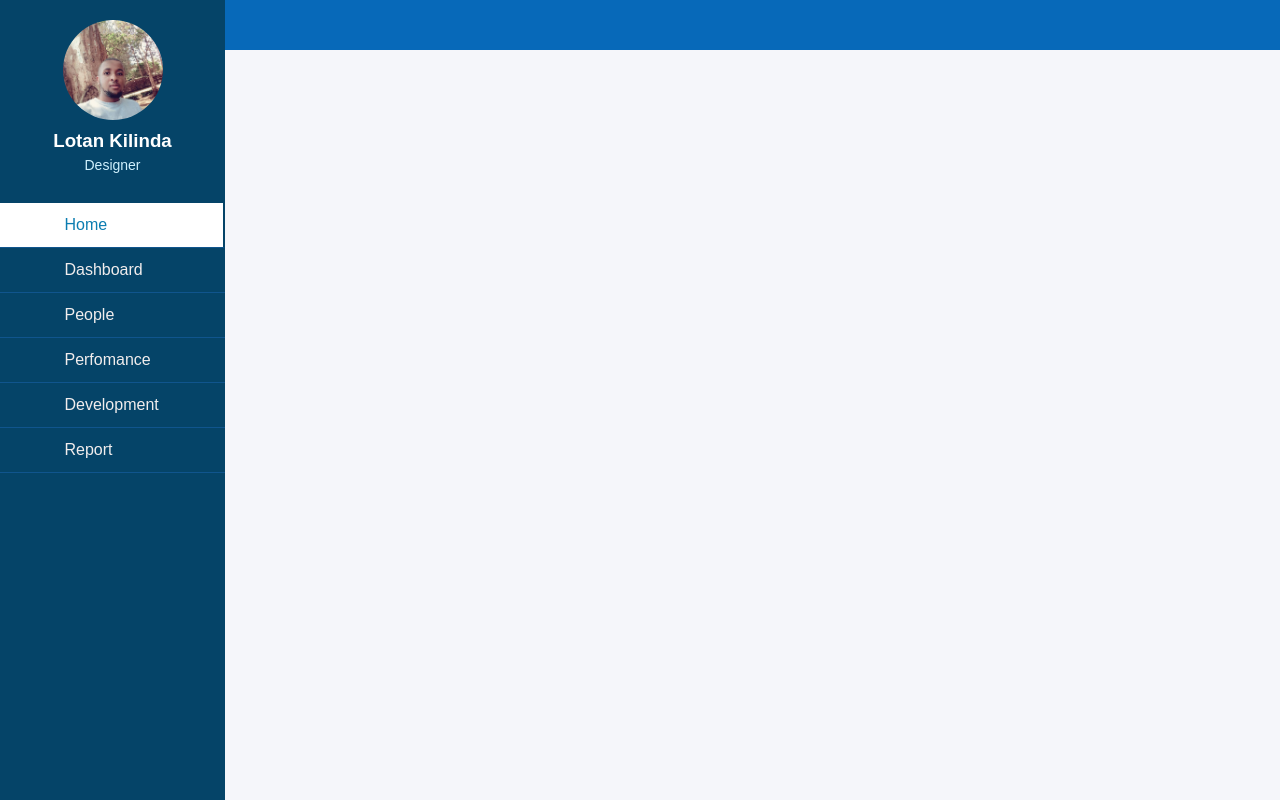
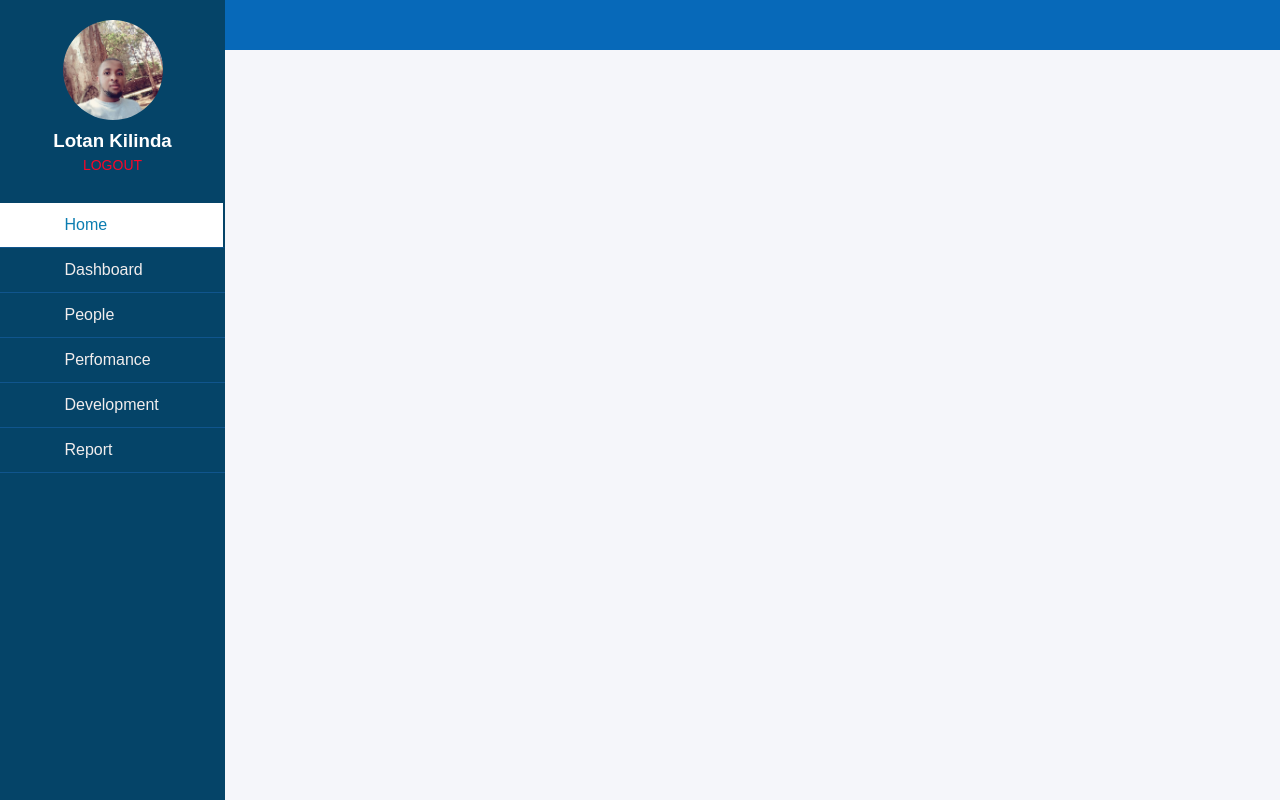
Before and after one commit to Lotany/Rizcakes, a PHP site: page /admin/dashboard.php in a window 1280 px wide. Run offline with PHP 8.4, Linux system fonts and the light colour scheme; the visitor is signed in with stand-in values (Sample User, id 1).

Commit message:
adding functonalities

```diff
--- a/admin/dashboard.php
+++ b/admin/dashboard.php
@@ -17,7 +17,7 @@ if (!isset($_SESSION["id"])) {
             <div class="profile">
                 <img src="../banner.jpg" alt="profile picture">
                 <h3>Lotan Kilinda</h3>
-                <p>Designer</p>
+                <a href="logout.php">Logout</a>
             </div>
             <ul>
                 <li>
--- a/admin/style.css
+++ b/admin/style.css
@@ -41,11 +41,14 @@ body {
     margin: 10px 0 5px;
 }
 
-.wrapper .sidebar .profile p {
-    color: rgb(206, 240, 253);
+.wrapper .sidebar .profile a{
+    color: rgb(250, 7, 40);
+    text-transform: uppercase;
     font-size: 14px;
 }
-
+.wrapper .sidebar .profile a:hover{
+ color: #f4fbff;
+}
 
 .wrapper .sidebar ul li a{
     display: block;
```
